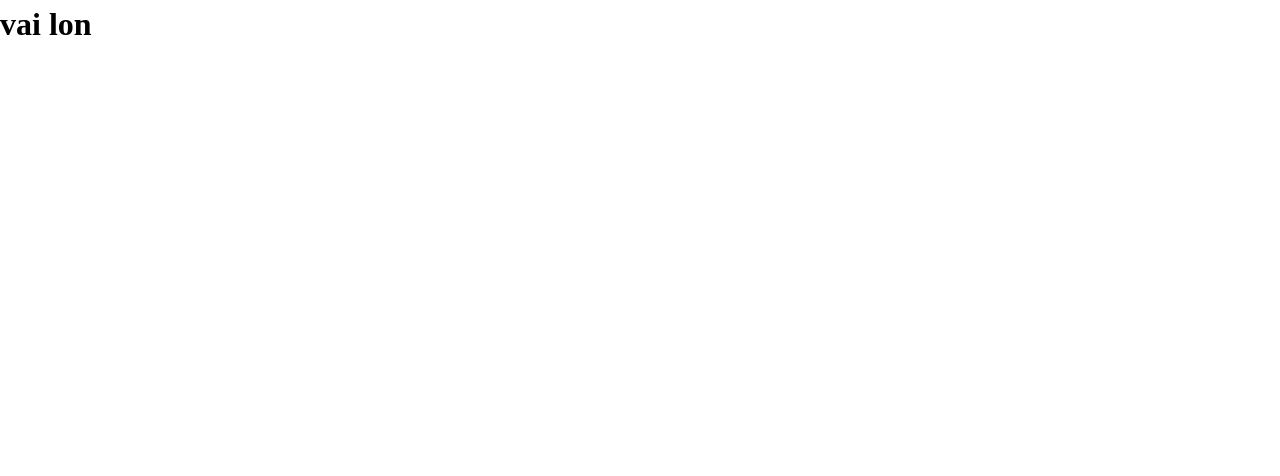
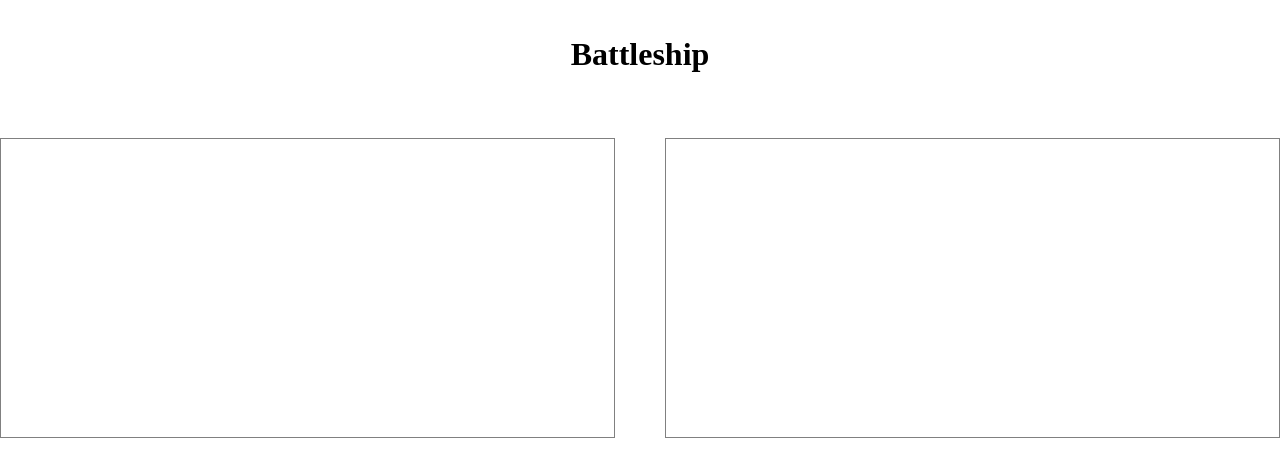
Before and after one commit to EthanTran02/battleship, a website built with webpack: page src/template.html in a window 1280 px wide. Built offline with nearby package versions, Linux system fonts and the light colour scheme.

Commit message:
Inital html css

```diff
--- a/src/style.css
+++ b/src/style.css
@@ -66,3 +66,22 @@ h6 {
 #__next {
   isolation: isolate;
 }
+
+/* -------------------------------------------------- */
+
+/* Main */
+body > h1 {
+  text-align: center;
+  margin-bottom: 60px;
+  margin-top: 30px;
+}
+
+#main {
+  display: flex;
+  gap: 50px;
+}
+#main > div {
+  flex: 1;
+  height: 300px;
+  border: solid 1px gray;
+}
--- a/src/template.html
+++ b/src/template.html
@@ -1,11 +1,15 @@
-<!DOCTYPE html>
+<!doctype html>
 <html lang="en">
-<head>
-    <meta charset="UTF-8">
-    <meta name="viewport" content="width=device-width, initial-scale=1.0">
+  <head>
+    <meta charset="UTF-8" />
+    <meta name="viewport" content="width=device-width, initial-scale=1.0" />
     <title>Document</title>
-</head>
-<body>
-    <h1>vai lon</h1>
-</body>
+  </head>
+  <body>
+    <h1>Battleship</h1>
+    <section id="main">
+      <div id="board-container1"></div>
+      <div id="board-container2"></div>
+    </section>
+  </body>
 </html>
```
